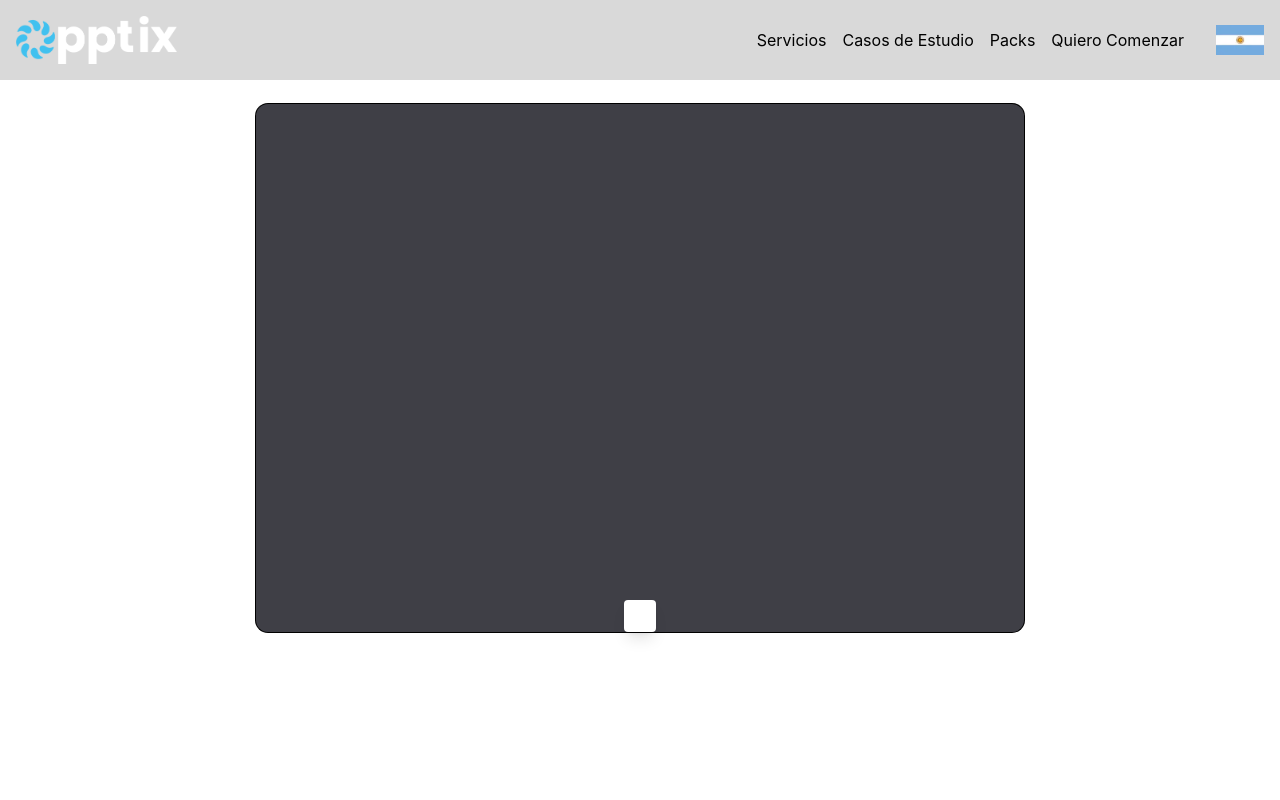
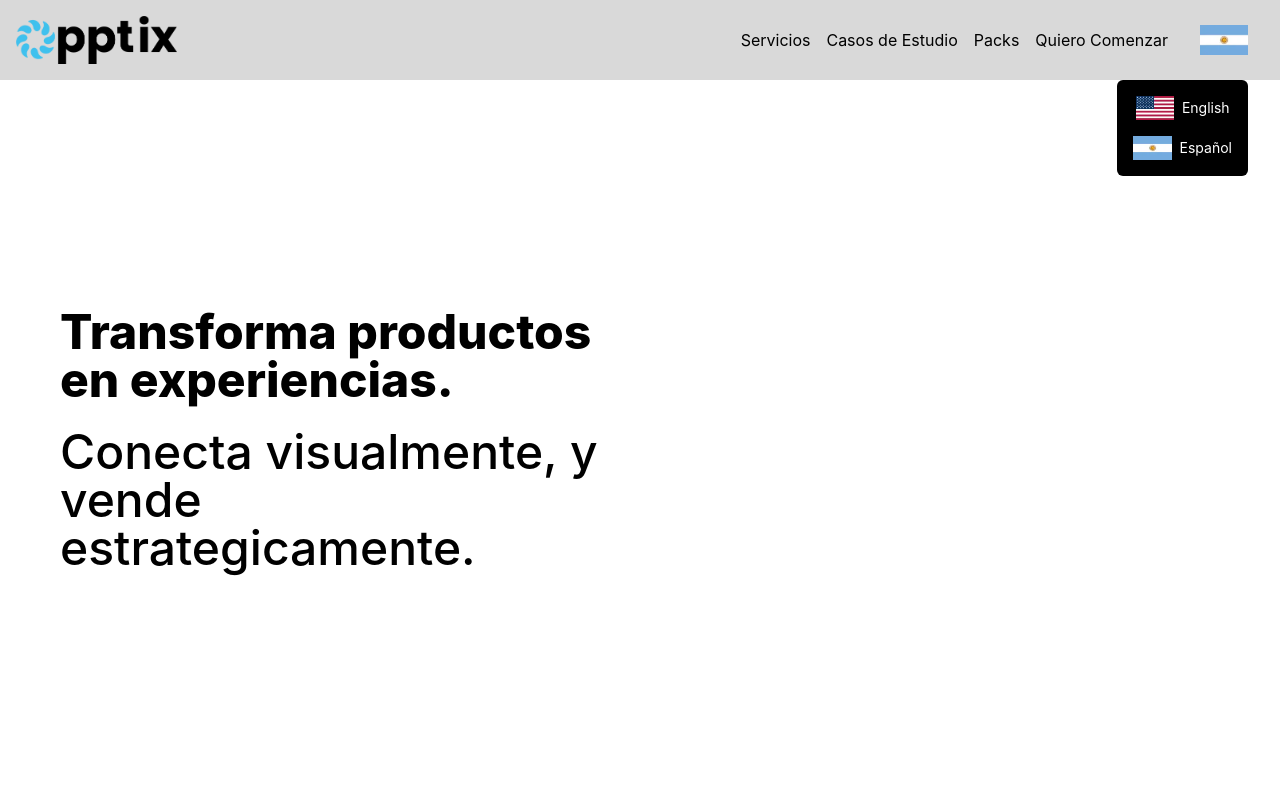
Before and after one commit to ManuelGurbanov/Opptix-Web, a React (Create React App) app: page / in a window 1280 px wide. Shown: the top 800 px of the page. Built offline with nearby package versions, Linux system fonts and the light colour scheme; no server answers.

Commit message:
translations and main banner

```diff
--- a/src/App.js
+++ b/src/App.js
@@ -1,18 +1,11 @@
 import React, { useState, useEffect } from 'react';
-import { Canvas } from '@react-three/fiber';
-import { OrbitControls } from '@react-three/drei';  // Importamos OrbitControls sin usar useTexture aquí
-import Model from './Model';
-import Configurator from './Configurator';
-import Accesory from './Accesory';
-
-import HandsWithWatch from './HandsWithWatch';
-import Hands from './Hands';
 
 import ARModelViewer from './ARModelViewer';
-
+import MainBanner from './MainBanner';
 import Navbar from './Navbar';
+import PopUp from './popup';
 function App() {
-  const [languaje, setLanguaje] = useState('es');
+  const [language, setlanguage] = useState('es');
   const [color, setColor] = useState('#ffffff');
   const [showAccesory, setShowAccesory] = useState(false);
   const [scale, setScale] = useState(1);
@@ -29,8 +22,10 @@ function App() {
   }, [showAccesory]);
 
   return (
-    <>
-    <Navbar languaje={languaje} setLanguaje={setLanguaje} />
+    <section className='max-w-screen overflow-hidden'>
+    <Navbar language={language} setLanguage={setlanguage} />
+    <MainBanner language={language}/>
+    <PopUp language={language}/>
     <div className="relative flex flex-col w-screen gap-5 p-6 text-black bg-white sm:h-screen h-1/2 items-center justify-start">
       <ARModelViewer
         modelSrc="/models/rack.glb"
@@ -41,7 +36,7 @@ function App() {
         position={position}
       />
     </div>
-    </>
+    </section>
   );
 }
 
--- /dev/null
+++ b/src/MainBanner.js
@@ -0,0 +1,16 @@
+import React from 'react';
+import { translate } from "./Translations";
+function MainBanner({language}) {
+  return (
+    <div className='w-full h-[90vh] bg-white flex flex-col justify-center items-start text-black p-12'>
+        <h1 className='font-extrabold text-3xl sm:text-5xl p-3 w-full sm:w-1/2'>
+            {translate("bannerMain", language)}
+        </h1>
+        <h2 className='font-medium text-3xl sm:text-5xl p-3 w-full sm:w-1/2'>
+            {translate("bannerSecond", language)}
+        </h2>
+    </div>
+  );
+}
+
+export default MainBanner;
--- a/src/Navbar.js
+++ b/src/Navbar.js
@@ -1,31 +1,71 @@
-import React, { useEffect } from 'react';
-import { useGLTF, useTexture } from '@react-three/drei';
+import React, { useState } from 'react';
+import { translate } from "./Translations";
 
-function Navbar({languaje, setLanguaje}) {
+function Navbar({ language, setLanguage }) {
+  const [showLanguageMenu, setshowLanguageMenu] = useState(1);
+
   return (
+    <>
       <div className="flex justify-between items-center p-4 bg-gray1 text-white h-[10vh] z-50 max-w-screen w-full ring-1 ring-black">
-        <img src='opptix.webp'
-        className='h-full'>
-        </img>
+        <img src="darkOpptix.webp" className="h-full" alt="Logo" />
 
-        <div className='flex flex-row gap-4 text-black w-full justify-end items-center'>
-            <a className='hover:scale-105 transition ease-in cursor-pointer duration-75 hidden sm:block'>Servicios</a>
-            <a className='hover:scale-105 transition ease-in cursor-pointer duration-75 hidden sm:block'>Casos de Estudio</a>
-            <a className='hover:scale-105 transition ease-in cursor-pointer duration-75 hidden sm:block'>Packs</a>
-            <a className='hover:scale-105 transition ease-in cursor-pointer duration-75 hidden sm:block'>Quiero Comenzar</a>
+        <div className="flex flex-row gap-4 text-black w-full justify-end items-center">
+          <a className="hover:scale-105 transition ease-in cursor-pointer duration-75 hidden md:block">
+          {translate("services", language)}
+          </a>
+          <a className="hover:scale-105 transition ease-in cursor-pointer duration-75 hidden md:block">
+          {translate("caseStudies", language)}
+          </a>
+          <a className="hover:scale-105 transition ease-in cursor-pointer duration-75 hidden md:block">
+          {translate("packs", language)}
+          </a>
+          <a className="hover:scale-105 transition ease-in cursor-pointer duration-75 hidden md:block">
+          {translate("getStarted", language)}
+          </a>
 
           <button
-                className="ml-4"
-                onClick={() => setLanguaje(languaje === 'es' ? 'en' : 'es')}
+            className="ml-4 mr-4"
+            onClick={() => setshowLanguageMenu(!showLanguageMenu)}
           >
             <img
-                    src={languaje === 'es' ? '/flags/argentina.webp' : '/flags/eeuu.webp'}
-                    alt={languaje === 'es' ? 'Español' : 'Ingles'}
+              src={
+                language === "es"
+                  ? "/flags/argentina.webp"
+                  : "/flags/eeuu.webp"
+              }
+              alt={language === "es" ? "Español" : "Ingles"}
               className="w-12"
             />
           </button>
         </div>
       </div>
+
+      {showLanguageMenu && (
+        <div className="absolute right-8 top-18 z-50 max-w-1/2  bg-black rounded-md flex flex-col justify-self-end items-center justify-center gap-4 p-4">
+          <div
+            onClick={() => {
+              setLanguage("en");
+              setshowLanguageMenu(false);
+            }}
+            className="flex items-center gap-2 cursor-pointer hover:scale-105 transition ease-in duration-75 text-white"
+          >
+            <img src="/flags/eeuu.webp" alt="English" className="h-6" />
+            <span className="text-sm">English</span>
+          </div>
+
+          <div
+            onClick={() => {
+              setLanguage("es");
+              setshowLanguageMenu(false);
+            }}
+            className="flex items-center gap-2 cursor-pointer hover:scale-105 transition ease-in duration-75 text-white"
+          >
+            <img src="/flags/argentina.webp" alt="Español" className="h-6" />
+            <span className="text-sm">Español</span>
+          </div>
+        </div>
+      )}
+    </>
   );
 }
 
--- /dev/null
+++ b/src/Translations.js
@@ -0,0 +1,32 @@
+const translations = {
+    en: {
+      services: "Services",
+      caseStudies: "Case Studies",
+      packs: "Packs",
+      getStarted: "Get Started",
+      bannerMain: "Transform products\ninto experiences.",
+      bannerSecond: "Connect visually, \nand sell strategically.",
+      popUpTittle: "We give you:",
+      popUpText: "Our product configurator, Our augmented reality and the 3D model of YOUR product, FREE"
+    },
+    es: {
+      services: "Servicios",
+      caseStudies: "Casos de Estudio",
+      packs: "Packs",
+      getStarted: "Quiero Comenzar",
+      bannerMain: "Transforma productos\nen experiencias.",
+      bannerSecond: "Conecta visualmente, \n y vende estrategicamente.",
+      popUpTittle: "TE REGALAMOS:",
+      popUpText: "Nuestro configurador de producto, Nuestra realidad aumentada y el modelo 3D de TU producto, GRATIS"
+    },
+  };
+
+  export const translate = (key, language) => {
+    if (translations[language] && translations[language][key]) {
+      return translations[language][key];
+    }
+    console.warn(`Translation missing for key "${key}" in language "${language}"`);
+    return key;
+  };
+
+  export default translations;
--- a/src/index.css
+++ b/src/index.css
@@ -2,9 +2,10 @@
 @tailwind components;
 @tailwind utilities;
 
+@import url('https://fonts.googleapis.com/css2?family=Inter:ital,opsz,wght@0,14..32,100..900;1,14..32,100..900&family=Suez+One&display=swap');
 body {
   margin: 0;
-  font-family: -apple-system, BlinkMacSystemFont, 'Segoe UI', 'Roboto', 'Oxygen',
+  font-family: "Inter", sans-serif, -apple-system, BlinkMacSystemFont, 'Segoe UI', 'Roboto', 'Oxygen',
     'Ubuntu', 'Cantarell', 'Fira Sans', 'Droid Sans', 'Helvetica Neue',
     sans-serif;
   -webkit-font-smoothing: antialiased;
--- /dev/null
+++ b/src/popup.js
@@ -0,0 +1,17 @@
+import React from 'react';
+import { translate } from "./Translations";
+
+function PopUp({language}) {
+  return (
+    <div className='w-screen bg-black text-white p-3'>
+        <h1 className='font-bold text-xl w-full text-center mt-3 mb-3'>
+            {translate("popUpTittle", language)}
+        </h1>
+        <h2 className='font-medium text-md w-full text-center mb-3'>
+            {translate("popUpText", language)}
+        </h2>
+    </div>
+  );
+}
+
+export default PopUp;
```
Also changed, not shown: public/darkOpptix.webp (added). Lines whose indentation alone changed are shown as unchanged.
